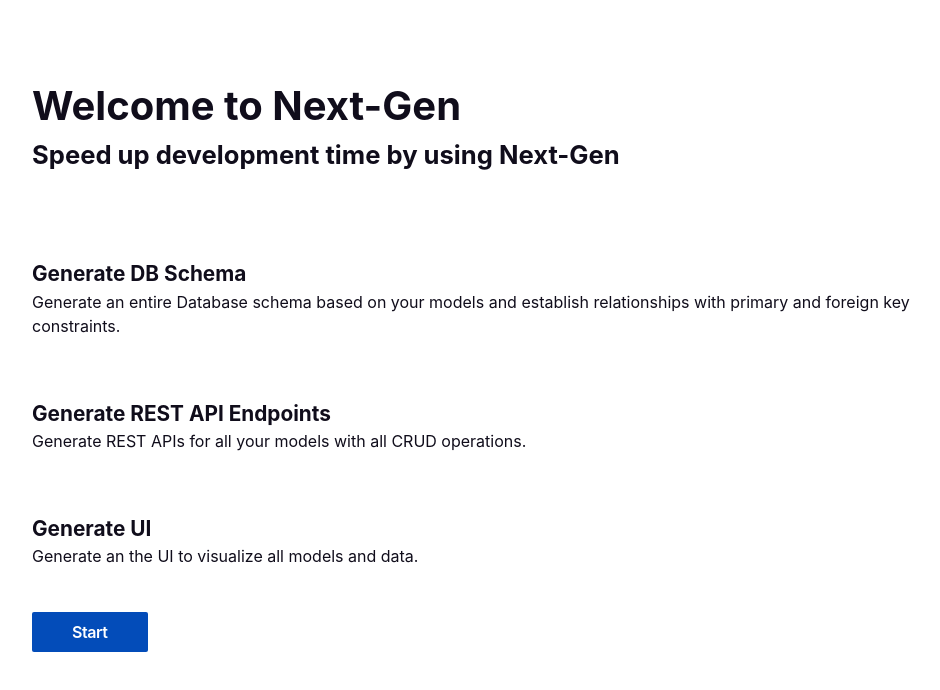
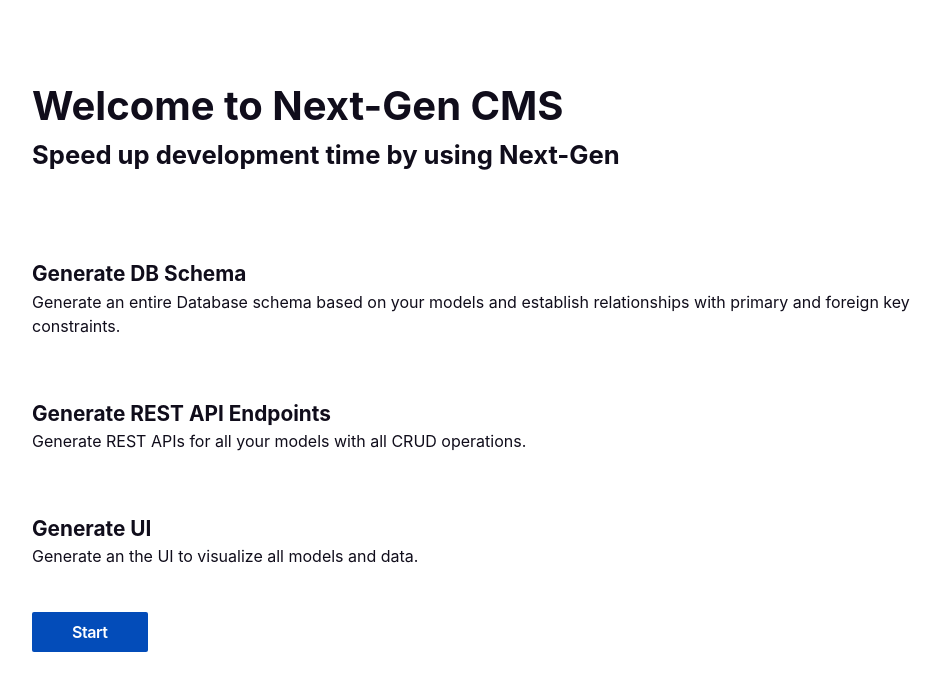
Before and after one commit to nicksanchezc137/json-generator, a Next.js app: page / in a window 1280 px wide. Shown: the top 690 px of the page, without its empty margins (128-1068 px from the left). Built offline with nearby package versions, Linux system fonts and the light colour scheme.

Commit message:
added text info

```diff
--- a/pages/index.tsx
+++ b/pages/index.tsx
@@ -11,7 +11,7 @@ export default function Home() {
   return (
     <MainLayout>
       <div className="flex items-start justify-start flex-col w-full min-h-[100vh] text-secondary">
-        <h1 className="text-[2.5rem] font-bold mt-3">Welcome to Next-Gen</h1>
+        <h1 className="text-[2.5rem] font-bold mt-3">Welcome to Next-Gen CMS</h1>
 
         <h2 className="font-bold text-[1.6rem]">
           Speed up development time by using Next-Gen{" "}
```
